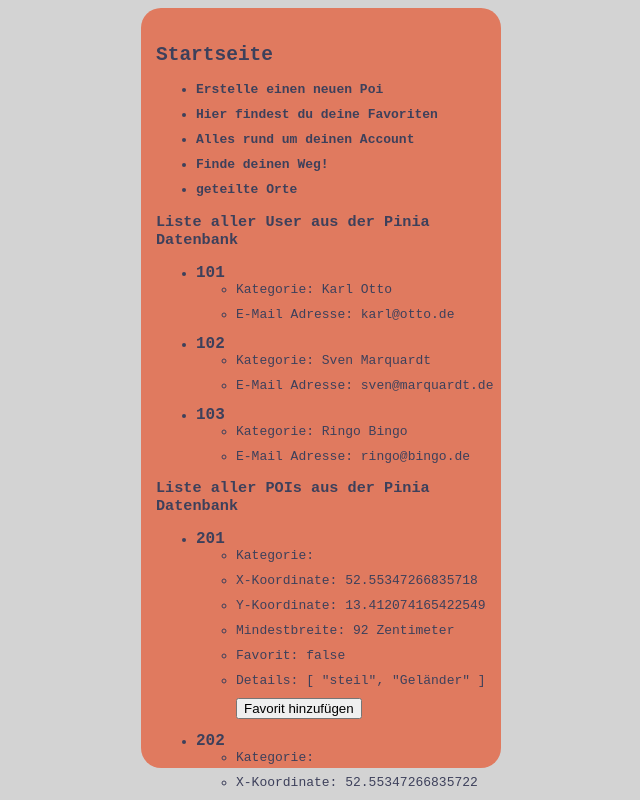
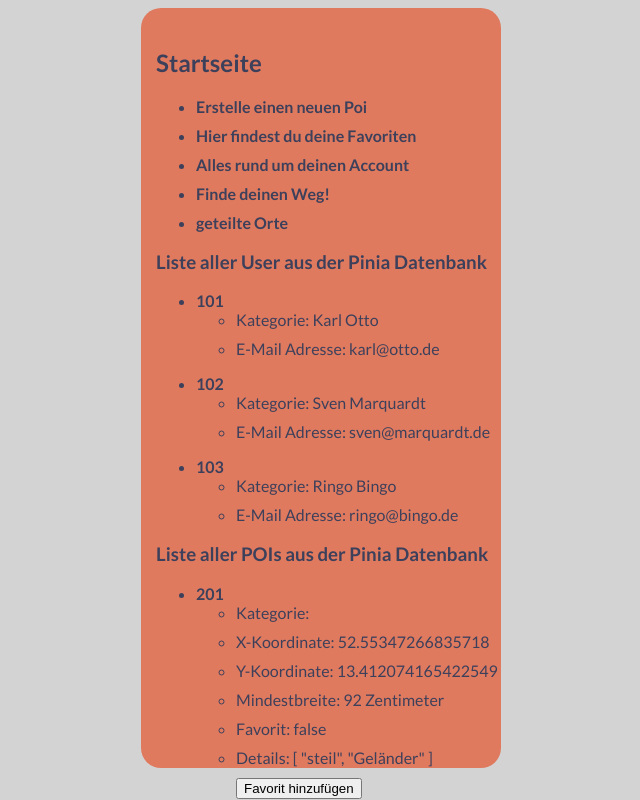
Before and after one commit to mullerow/Abled-App, a Vue app: page / in a window 1280 px wide. Shown: the top 800 px of the page, without its empty margins (319-959 px from the left). Built offline with nearby package versions, Linux system fonts and the light colour scheme.

Commit message:
feat: adds new fonts

```diff
--- a/src/assets/main.css
+++ b/src/assets/main.css
@@ -1,3 +1,23 @@
+/*Fonts*/
+
+/* lato-regular - latin */
+@font-face {
+  font-display: swap; /* Check https://developer.mozilla.org/en-US/docs/Web/CSS/@font-face/font-display for other options. */
+  font-family: 'Lato';
+  font-style: normal;
+  font-weight: 400;
+  src: url('../assets/fonts/lato-v24-latin-regular.woff2') format('woff2'); /* Chrome 36+, Opera 23+, Firefox 39+, Safari 12+, iOS 10+ */
+}
+/* lato-700 - latin */
+@font-face {
+  font-display: swap; /* Check https://developer.mozilla.org/en-US/docs/Web/CSS/@font-face/font-display for other options. */
+  font-family: 'Lato';
+  font-style: normal;
+  font-weight: 700;
+  src: url('../assets/fonts/lato-v24-latin-700.woff2') format('woff2'); /* Chrome 36+, Opera 23+, Firefox 39+, Safari 12+, iOS 10+ */
+}
+
+/*General Stylings*/
 *,
 ::after,
 ::before {
@@ -11,7 +31,7 @@
 }
 
 html {
-  font-family: monospace;
+  font-family: Lato;
   background-color: lightgray;
   color: var(--black);
 }
```
Also changed, not shown: src/assets/fonts/lato-v24-latin-700.woff2 (added), src/assets/fonts/lato-v24-latin-regular.woff2 (added).
